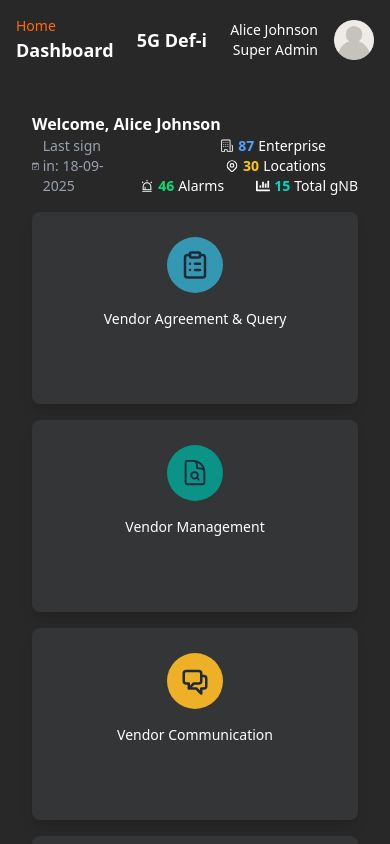
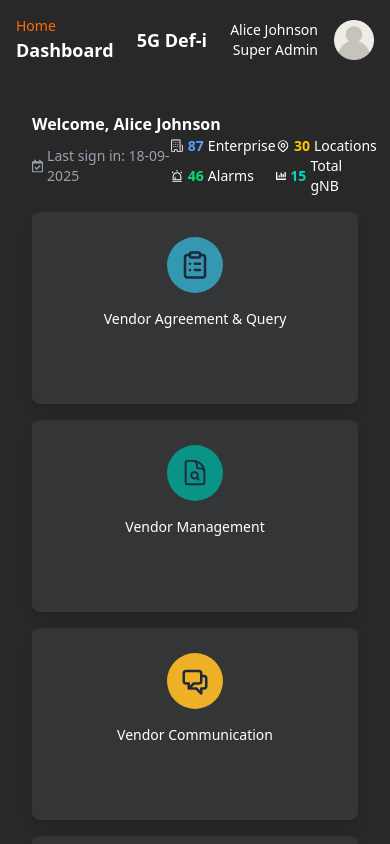
Before and after one commit to bertrandOrlando/defi-ui-application, a React (Vite) app: page /dashboard in a window 390 px wide. Shown: the top 844 px of the page. Built offline with nearby package versions, Linux system fonts and the light colour scheme; sample sign-in values are in the browser's storage.

Commit message:
style: make data section more responsive

```diff
--- a/src/pages/LandingPages.tsx
+++ b/src/pages/LandingPages.tsx
@@ -47,13 +47,12 @@ const LandingPage = () => {
   const Header = () => {
     const [isMenuOpen, setIsMenuOpen] = useState<boolean>(false);
 
-    const closeMenuHandler = () => {
-    }
+    const closeMenuHandler = () => {};
 
     const logoutHandler = () => {
       localStorage.removeItem("user");
       window.location.reload();
-    }
+    };
 
     return (
       <header className="flex items-center justify-between p-4 bg-[#282828] w-full text-white">
@@ -179,6 +178,7 @@ const LandingPage = () => {
             </p>
             {/* row data section */}
             <div className="flex flex-wrap md:flex-nowrap justify-end space-x-8">
+              <div className="grid grid-cols-2 md:grid-cols-4 gap-x-6 md:flex">
                 <div className="flex items-center space-x-2">
                   <span className="flex items-center gap-x-1">
                     {" "}
@@ -191,7 +191,9 @@ const LandingPage = () => {
                   <span className="flex items-center gap-x-1">
                     {" "}
                     <HiOutlineLocationMarker />{" "}
-                  <span className="font-semibold text-yellow-400">30</span>{" "}
+                    <span className="font-semibold text-yellow-400">
+                      30
+                    </span>{" "}
                     Locations
                   </span>
                 </div>
@@ -199,7 +201,9 @@ const LandingPage = () => {
                   <span className="flex items-center gap-x-1">
                     {" "}
                     <AiOutlineAlert />{" "}
-                  <span className="font-semibold text-green-400">46</span>{" "}
+                    <span className="font-semibold text-green-400">
+                      46
+                    </span>{" "}
                     Alarms
                   </span>
                 </div>
@@ -207,9 +211,10 @@ const LandingPage = () => {
                   <span className="flex items-center gap-x-1">
                     {" "}
                     <FaChartBar />{" "}
-                  <span className="font-semibold text-teal-400">15</span> Total
-                  gNB
+                    <span className="font-semibold text-teal-400">15</span>{" "}
+                    Total gNB
                   </span>
+                </div>
               </div>
             </div>
           </div>
```
Lines whose indentation alone changed are shown as unchanged.
